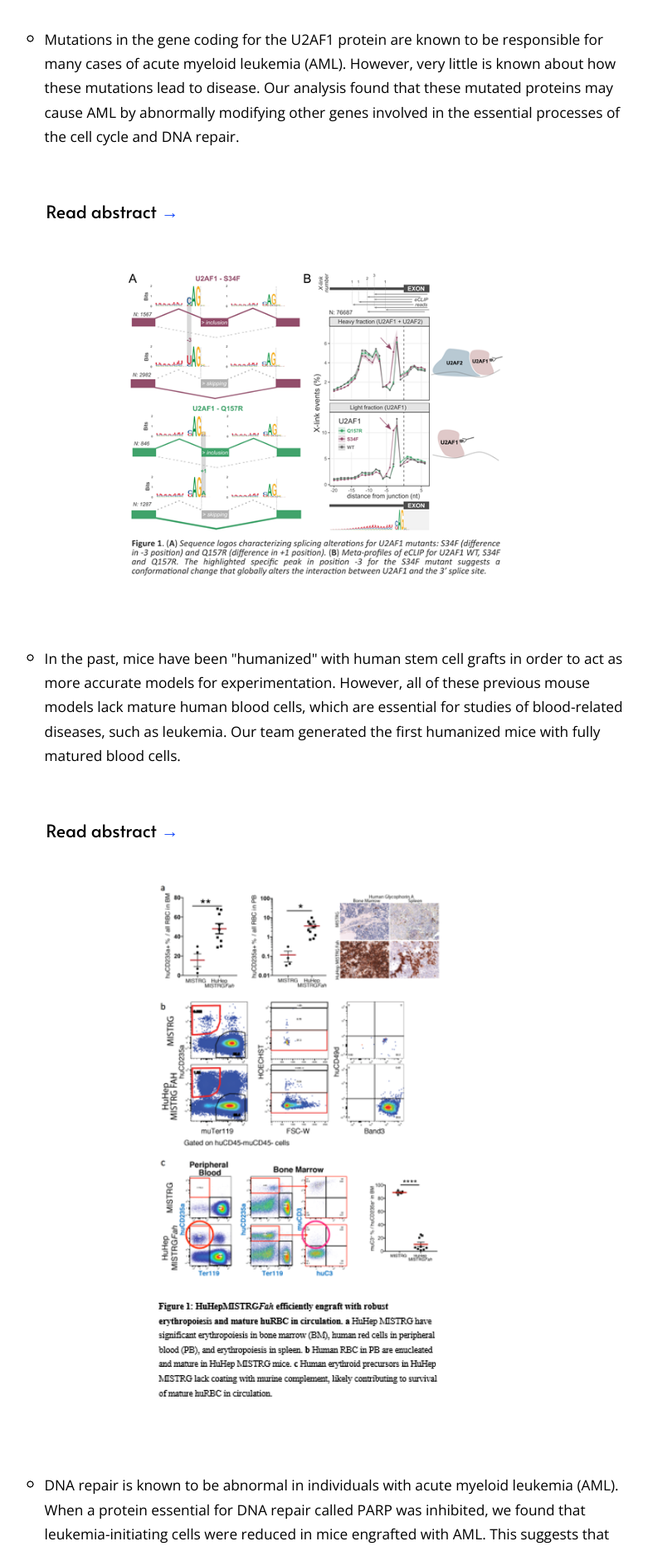
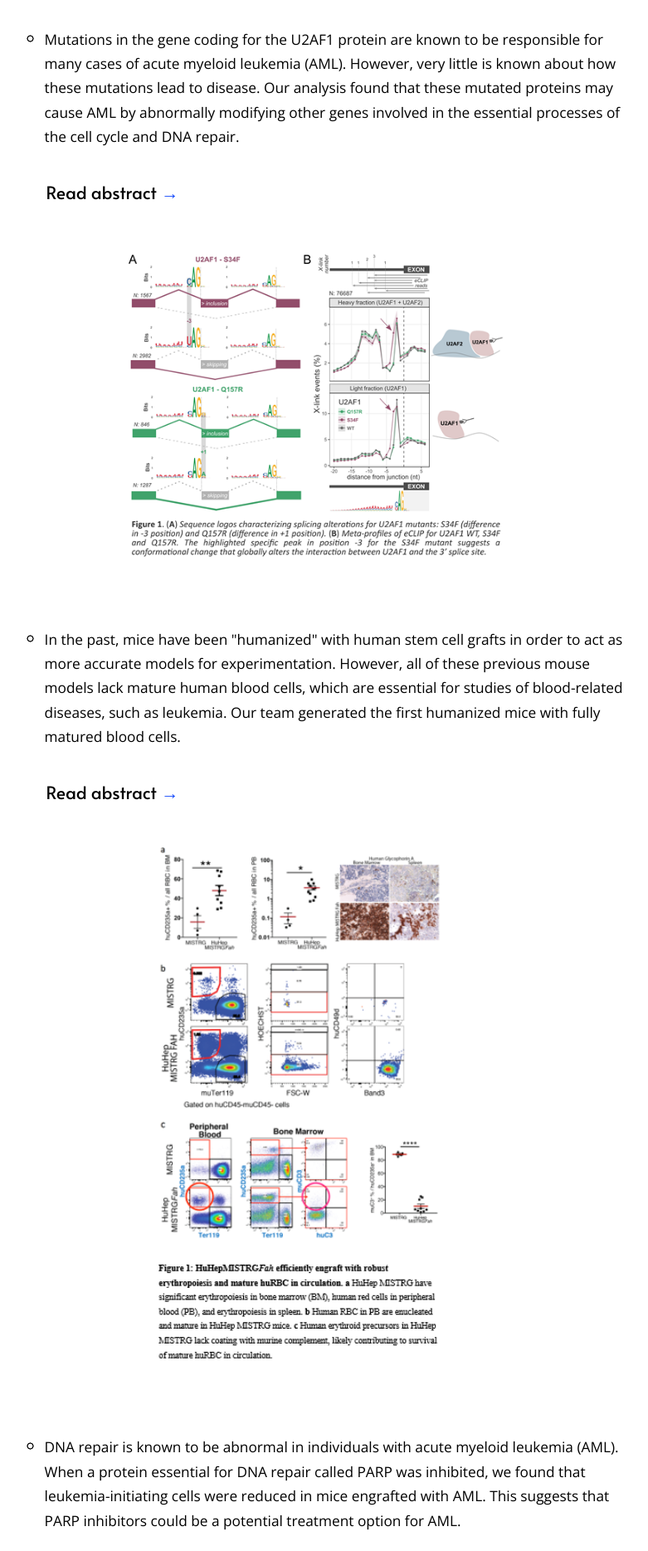
Before and after one commit to ashleyyqin/ashleyyqin.github.io, a Jekyll site: the page built from index.html, in a window 1280 px wide. Shown: the part 3775-5644 px from the top of the page at 83% size, without its empty margins (132-913 px from the left). Built offline with Jekyll 4.4.1, drawn with Linux system fonts in a browser that asks for light colours.

Commit message:
reformatting

```diff
--- a/index.html
+++ b/index.html
@@ -230,7 +230,6 @@ title: Home
                             involved in the essential processes of the cell cycle and DNA repair.
                         </p>
                         <br>
-                        <br>
                         <a href="https://ashpublications.org/blood/article/134/Supplement_1/1230/426742/U2AF1-Driver-Mutations-in-Hematopoietic-Disorders?searchresult=1"
                             style="font-size: 110%; font-family: 'Alata';" target="_blank">Read abstract <span class="blue">&rarr;</span>
                         </a>
@@ -249,7 +248,6 @@ title: Home
                         leukemia. Our team generated the first humanized mice with fully matured blood cells.
                         </p>
                         <br>
-                        <br>
                         <a href="https://ashpublications.org/blood/article/134/Supplement_1/338/426253/In-Vivo-reconstruction-of-Human-Erythropoiesis?searchresult=1"
                             style="font-size: 110%; font-family: 'Alata';" target="_blank">
                             Read abstract <span class="blue">&rarr;</span>
@@ -267,7 +265,6 @@ title: Home
                         treatment option for AML.
                         </p>
                         <br>
-                        <br>
                         <a href="https://ashpublications.org/blood/article/134/Supplement_1/4222/425718/PARP-Inhibitors-Are-Effective-in-IDH1-2-Mutant-MDS?searchresult=1"
                             style="font-size: 110%; font-family: 'Alata';" target="_blank">
                             Read abstract <span class="blue">&rarr;</span>
--- a/pages/rerent.html
+++ b/pages/rerent.html
@@ -5,14 +5,13 @@ layout: default
     <div class="subheader mt-1 py-2"
          style="display: flex; align-items: center; flex-flow: wrap; justify-content:center; margin-top: -2em">
         <img style="max-width: 20%;" src="/media/rerent_logo.png" alt="">
-        <p style="font-size: 200%" id="intro">ReRent — Software Development and Product Management</p>
     </div>
     <div class="subheader mt-1 py-2"
          style="display: flex; align-items: center; flex-flow: wrap; justify-content:center;">
         <div style="max-width: 70%">
             <article class="container mx-auto px-2 mt2 mb4">
                 <div class="prose mb-2 py-4">
-<!--                    <p style="font-size: 200%" id="intro">ReRent — Software Development and Product Management</p>-->
+                    <p style="font-size: 200%; text-align: center" id="intro">ReRent — Software Development and Product Management</p>
                     <div style="display: grid;grid-template-columns: repeat(auto-fit, minmax(10rem, 1fr));width: 100%;grid-column-gap: 2em;grid-row-gap: 2em;">
                         <div><h6>Timeline</h6>12 weeks<br>June 2020 - Sept. 2020</div>
                         <div><h6>Tools</h6>Python, Django, PostgreSQL, Heroku, Figma, FlowMapp</div>
```
